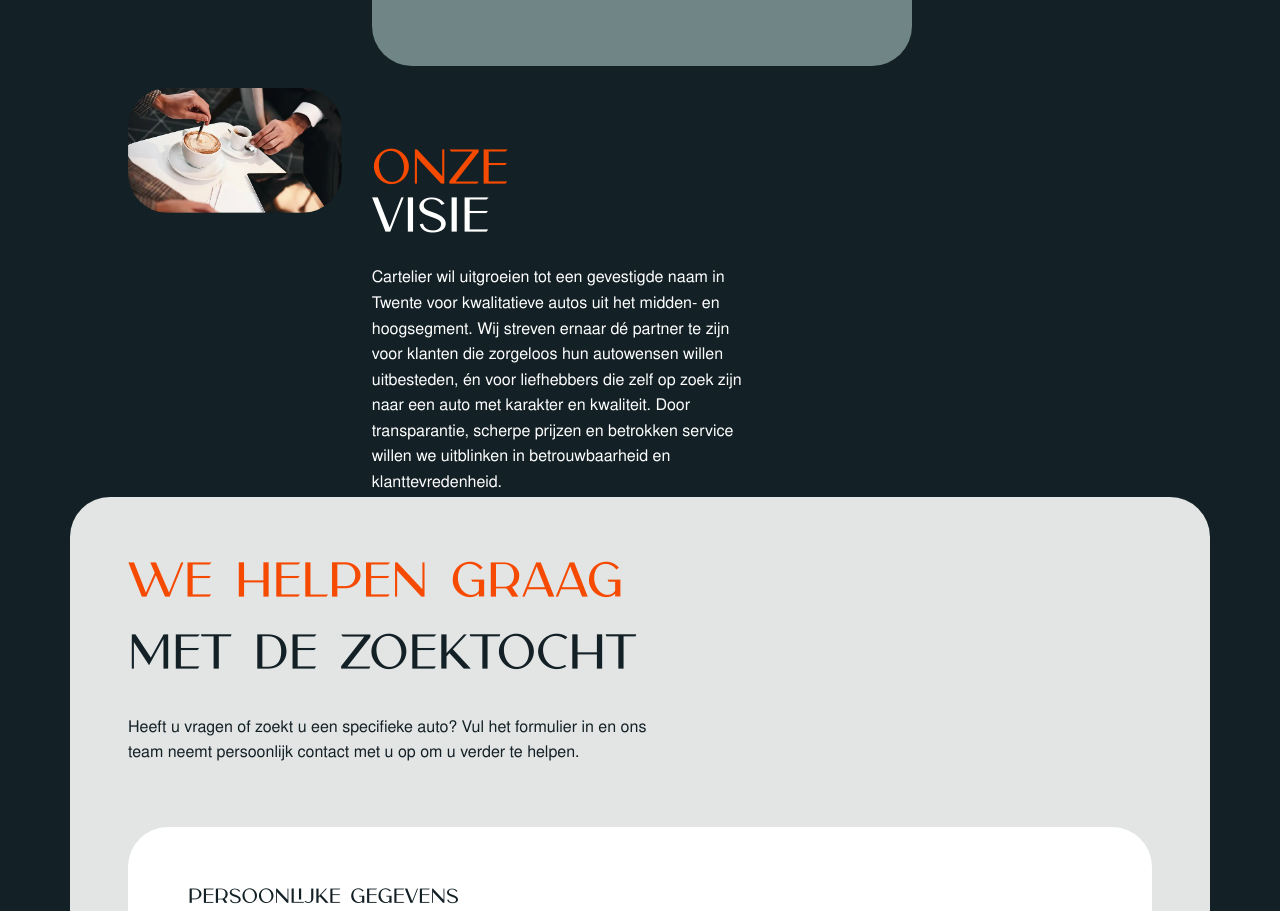
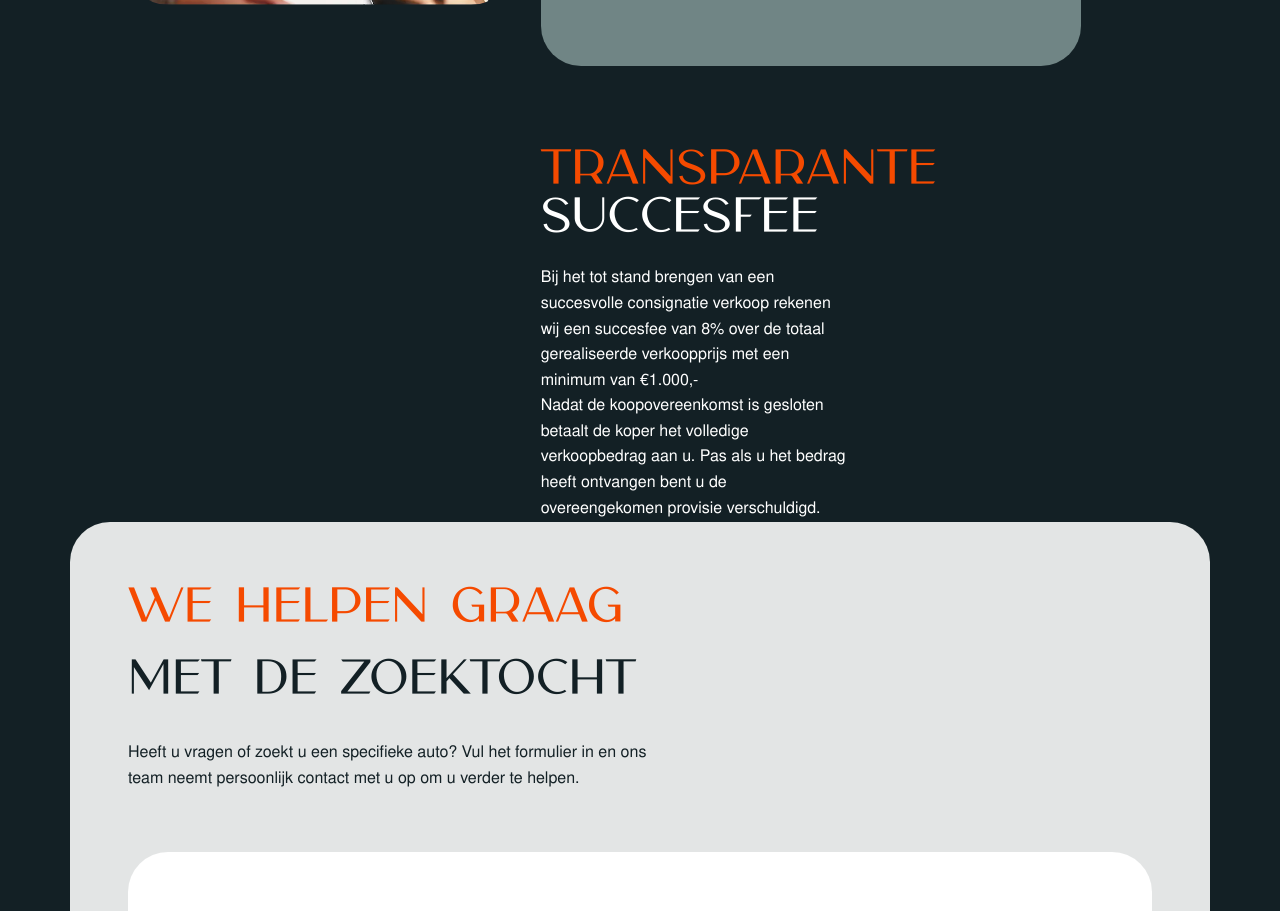
Before and after one commit to erjenweb/nextjs, a Next.js app: page /verkoop-consignatie in a window 1280 px wide. Shown: the part 1900-2811 px from the top of the page. Built offline with nearby package versions, Linux system fonts and the light colour scheme; no server answers; the database is empty.

Commit message:
Update page.tsx

```diff
--- a/src/app/verkoop-consignatie/page.tsx
+++ b/src/app/verkoop-consignatie/page.tsx
@@ -65,14 +65,9 @@ function verkoopConsignatiePage() {
               </ul>
               </div>
                <div className="vision-content">
-              <h3 className="ft-48 white-text"><span className="orange-text">Onze</span><br /> Visie</h3>
-              <p>Cartelier wil uitgroeien tot een gevestigde naam in Twente voor kwalitatieve autos uit het
-                midden- en hoogsegment. Wij
-                streven ernaar dé partner te zijn voor klanten die zorgeloos hun autowensen willen
-                uitbesteden, én voor liefhebbers die
-                zelf op zoek zijn naar een auto met karakter en kwaliteit. Door transparantie, scherpe
-                prijzen en betrokken service
-                willen we uitblinken in betrouwbaarheid en klanttevredenheid.</p>
+              <h3 className="ft-48 white-text"><span className="orange-text">Transparante</span><br /> succesfee</h3>
+              <p>Bij het tot stand brengen van een succesvolle consignatie verkoop rekenen wij een succesfee van 8% over de totaal gerealiseerde verkoopprijs met een minimum van €1.000,-</p>
+              <p>Nadat de koopovereenkomst is gesloten betaalt de koper het volledige verkoopbedrag aan u. Pas als u het bedrag heeft ontvangen bent u de overeengekomen provisie verschuldigd.</p>
             </div>
             </div>
           </div>
```
